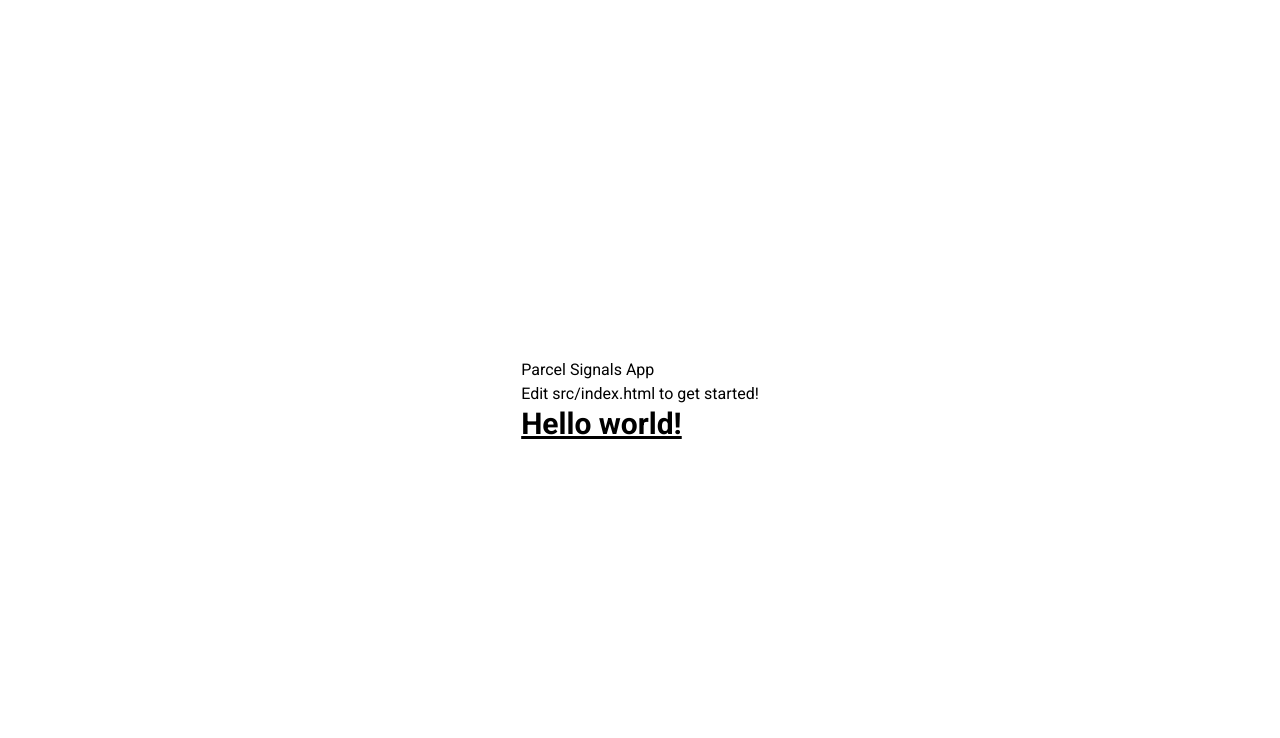
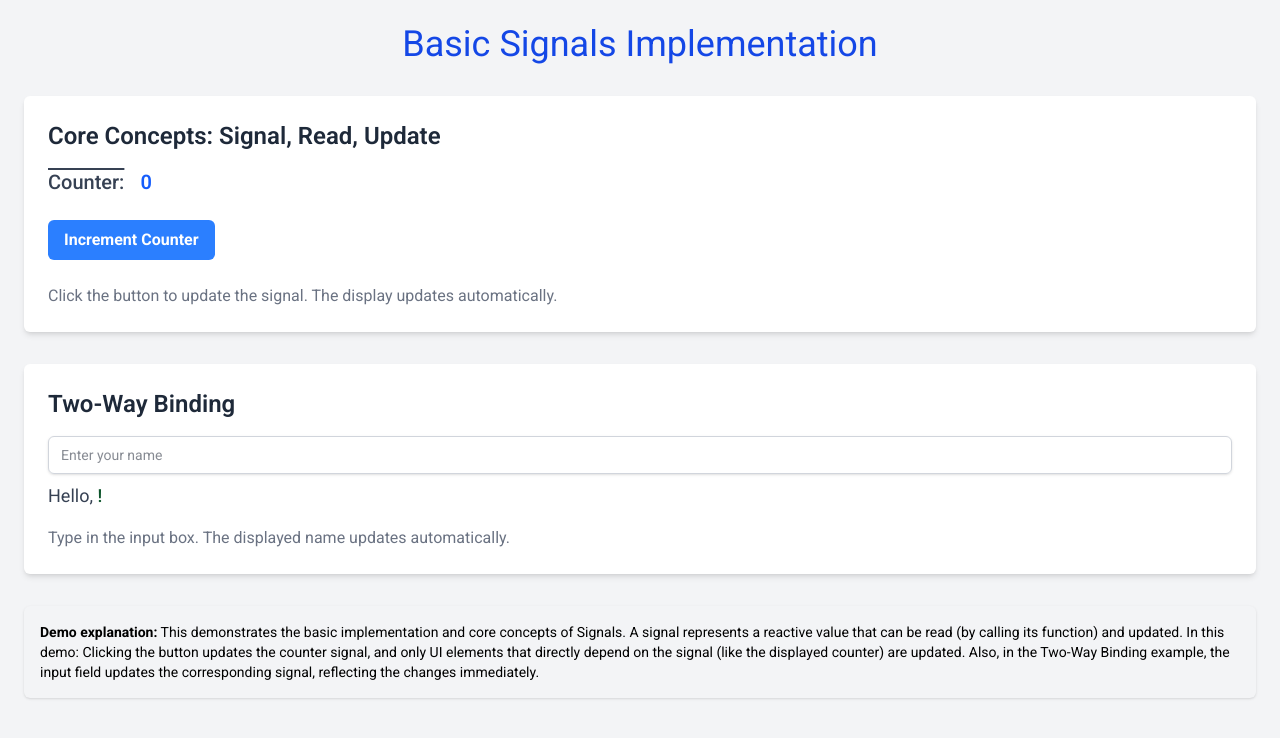
Before and after one commit to JavaVista/basic-signals-implementation, a website built with Parcel: page src/index.html in a window 1280 px wide. Built offline with nearby package versions, Linux system fonts and the light colour scheme.

Commit message:
refactor index.html and style.css for improved layout and styling

```diff
--- a/src/index.html
+++ b/src/index.html
@@ -1,16 +1,57 @@
 <!doctype html>
 <html lang="en">
+
 <head>
   <meta charset="utf-8">
   <meta name="viewport" content="width=device-width, initial-scale=1.0">
   <title>Basic Signals Implementation</title>
   <link rel="stylesheet" href="style.css">
 </head>
-  <body>
-    <h1>Parcel Signals App</h1>
-    <p>Edit <code>src/index.html</code> to get started!</p>
-    <h1 class="text-3xl font-bold underline">
-      Hello world!
-    </h1>
+
+<body class="bg-gray-100 p-6">
+  <div class="container mx-auto space-y-8">
+    <h1 class="text-4xl text-center text-blue-700">Basic Signals Implementation</h1>
+
+    <section class="bg-white p-6 rounded-md shadow-md">
+      <h2 class="text-2xl font-semibold text-gray-800 mb-4">Core Concepts: Signal, Read, Update</h2>
+      <div class="space-y-4">
+        <div class="flex items-center gap-4">
+          <span class="text-xl overline font-medium text-gray-700">Counter:</span>
+          <span id="counterValue" class="text-xl font-semibold text-blue-600">0</span>
+        </div>
+        <button id="incrementButton"
+          class="bg-blue-500 hover:bg-blue-700 text-white font-bold mt-2 py-2 px-4 rounded-md">Increment
+          Counter</button>
+        <p class="text-gray-500 mt-2">Click the button to update the signal. The display updates automatically.</p>
+      </div>
+    </section>
+
+    <section class="bg-white p-6 rounded-md shadow-md">
+      <h2 class="text-2xl font-semibold text-gray-800 mb-4">Two-Way Binding</h2>
+      <div class="space-y-4">
+        <input type="text" id="nameInput" placeholder="Enter your name"
+          class="block w-full px-3 py-2 border border-gray-300 rounded-md shadow-sm focus:outline-none focus:ring-blue-500 focus:border-blue-500 sm:text-sm text-gray-900 mb-2">
+        <p class="text-lg text-gray-700">Hello, <span id="displayName" class="font-medium text-green-900">!</span>
+        </p>
+        <p class="text-gray-500 mt-2">Type in the input box. The displayed name updates automatically.</p>
+      </div>
+    </section>
+    <div class="mt-8 p-4 bg-gray-100 rounded-md shadow-sm">
+      <p class="text-sm">
+        <strong>Demo explanation:</strong> This demonstrates the basic implementation and core concepts of Signals.
+        A signal represents a reactive value that can be read (by calling its function) and updated. In this demo:
+        Clicking the button updates the counter signal, and only UI elements that directly depend on the signal (like
+        the
+        displayed counter) are updated. Also, in the Two-Way Binding example, the input field updates the corresponding
+        signal,
+        reflecting the changes immediately.
+      </p>
+    </div>
+  </div>
+
+
+  <!-- <script src="./signals.js"></script>
+  <script src="./index.js"></script> -->
 </body>
+
 </html>
--- a/src/style.css
+++ b/src/style.css
@@ -1,15 +1,8 @@
-@import url('https://fonts.googleapis.com/css2?family=Roboto:ital,wght@0,100..900;1,100..900&display=swap');
+@import url("https://fonts.googleapis.com/css2?family=Roboto:ital,wght@0,100..900;1,100..900&display=swap");
 @import "tailwindcss";
 
-html, body, html * {
-  font-family: 'Roboto', sans-serif;
+html,
+body,
+html * {
+  font-family: "Roboto", sans-serif;
 }
-
-html {
-  color-scheme: light dark;
-  font-family: system-ui;
-  display: flex;
-  align-items: center;
-  justify-content: center;
-  height: 100%;
-}
```
Lines whose indentation alone changed are shown as unchanged.
